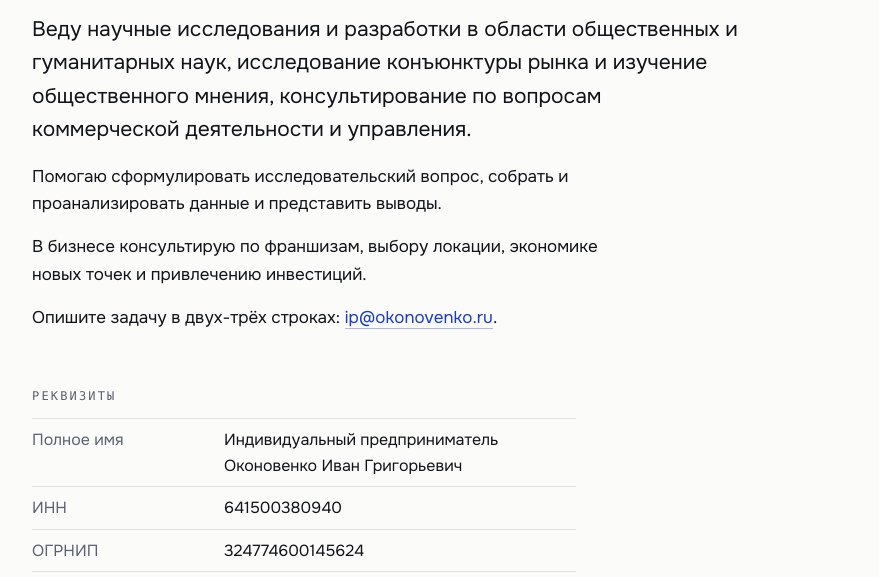
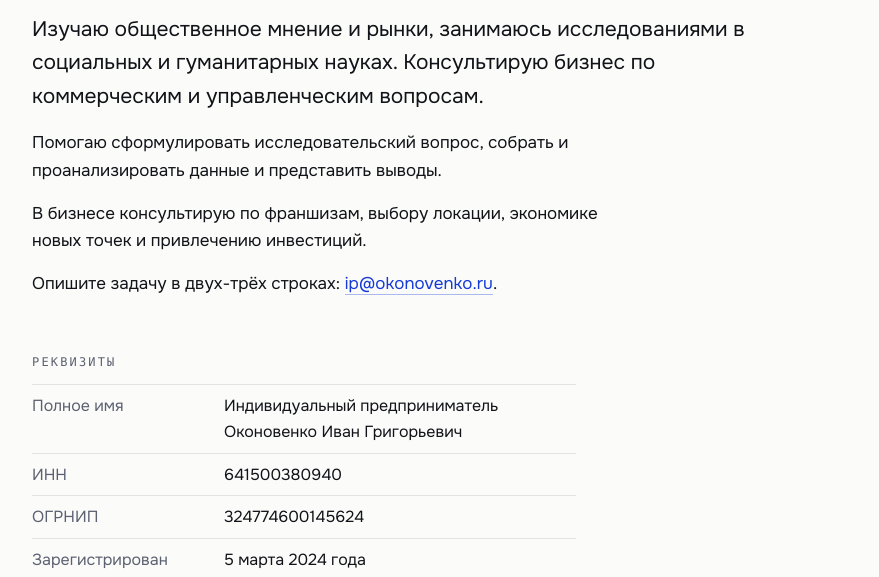
Before and after one commit to okonovenko/okonovenko.ru, a plain HTML site: page ip/index.html in a window 1280 px wide. Shown: the part 205-782 px from the top of the page, without its empty margins (24-903 px from the left). Drawn offline with Linux system fonts and the light colour scheme.

Commit message:
Simplify IP services description

```diff
--- a/ip/index.html
+++ b/ip/index.html
@@ -71,7 +71,7 @@
 
   <main>
     <h1>ИП Оконо&shy;венко<span class="dot">.</span></h1>
-    <p class="lead">Веду научные исследования и разработки в области общественных и гуманитарных наук, исследование конъюнктуры рынка и изучение общественного мнения, консультирование по вопросам коммерческой деятельности и управления.</p>
+    <p class="lead">Изучаю общественное мнение и рынки, занимаюсь исследованиями в социальных и гуманитарных науках. Консультирую бизнес по коммерческим и управленческим вопросам.</p>
     <p>Помогаю сформулировать исследовательский вопрос, собрать и проанализировать данные и представить выводы.</p>
     <p>В бизнесе консультирую по франшизам, выбору локации, экономике новых точек и привлечению инвестиций.</p>
     <p>Опишите задачу в двух-трёх строках: <a href="mailto:ip@okonovenko.ru">ip@okonovenko.ru</a>.</p>
```
